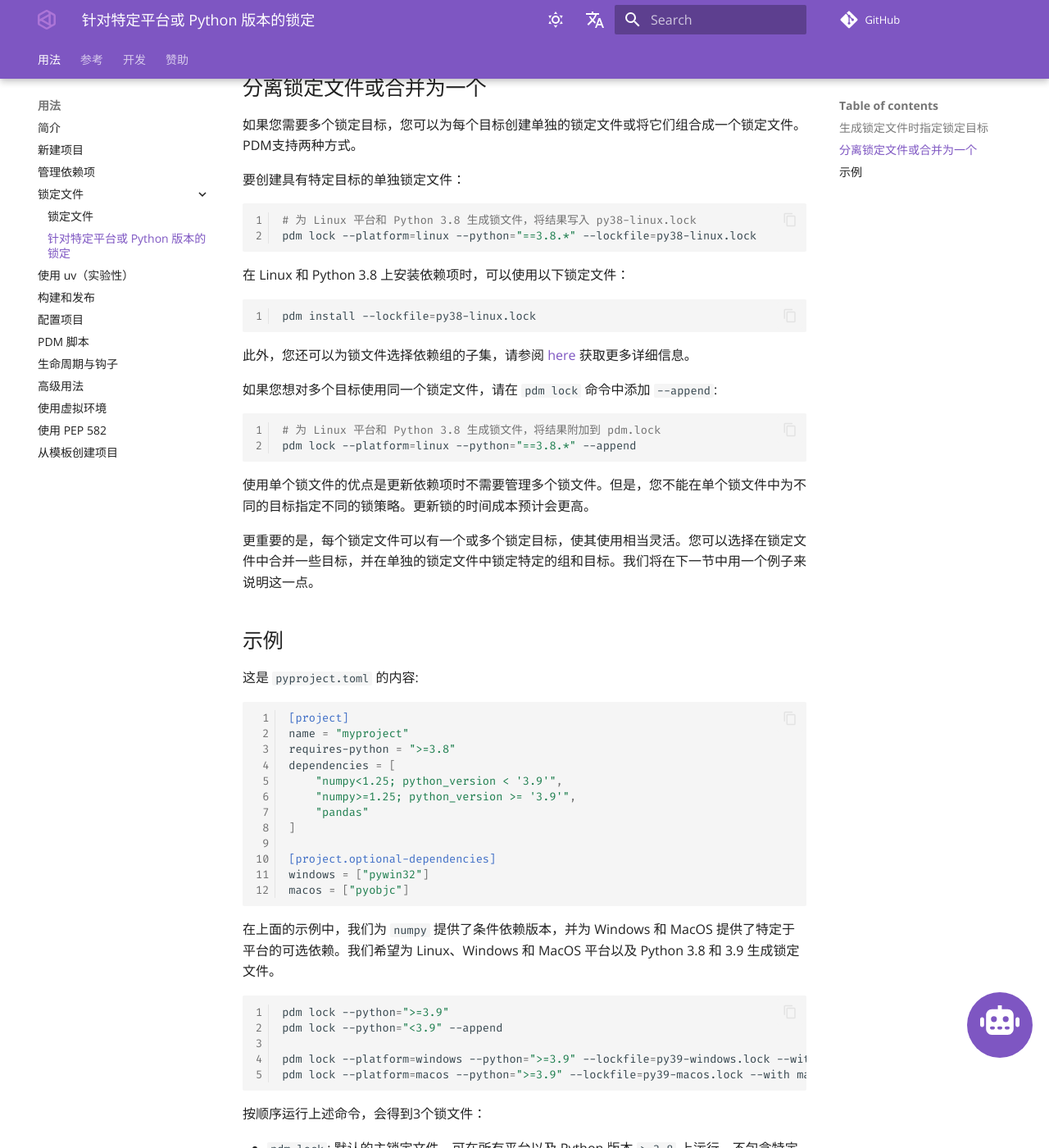
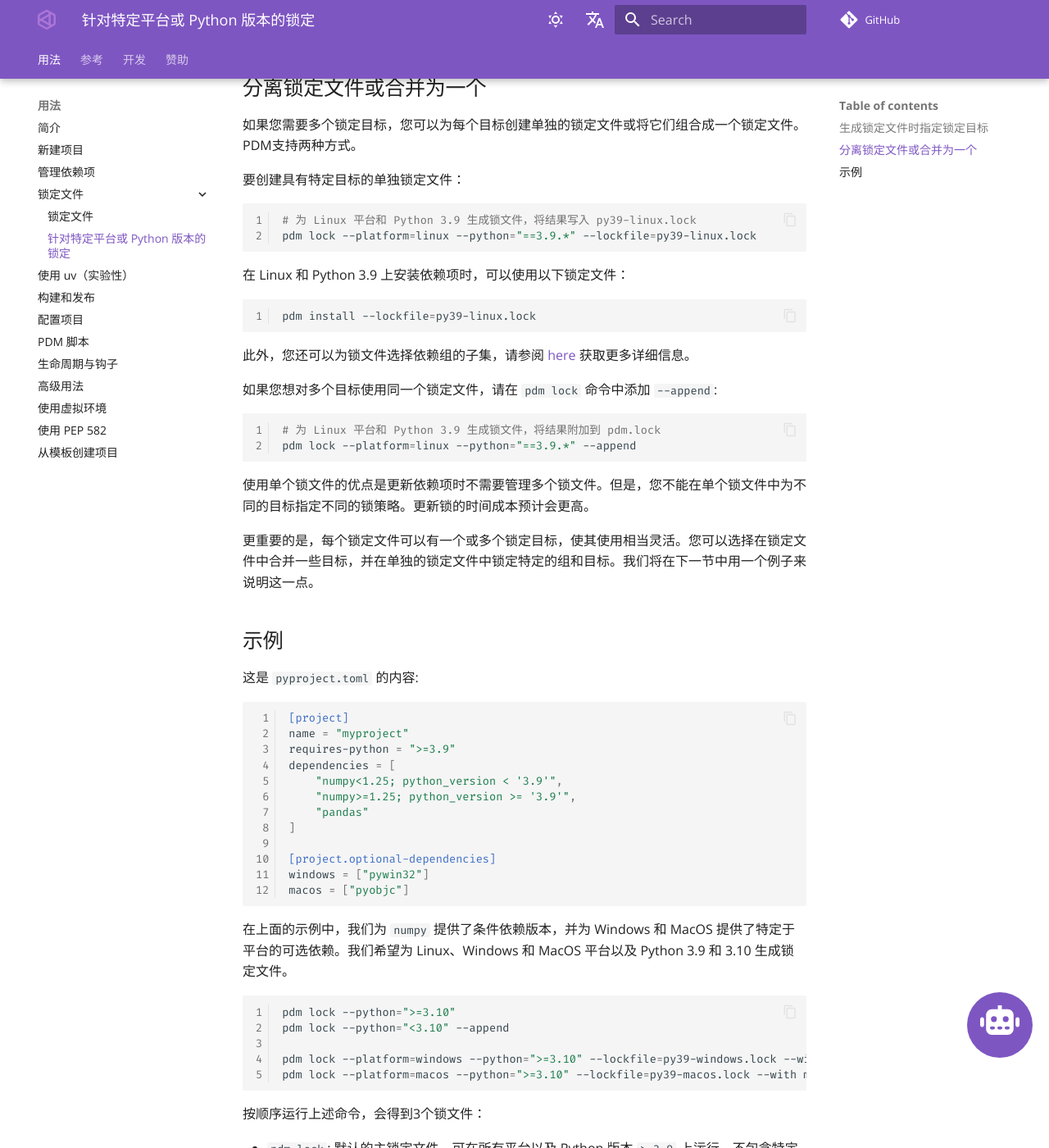
Before and after one commit to pdm-project/pdm-docs-zh, an MkDocs documentation site: the page built from docs/usage/lock-targets.md, in a window 1280 px wide and 1400 px high, scrolled down 1716 px. Shown: the whole window at 82% size. Built offline with MkDocs 1.6.1 and Material for MkDocs 9.7.7, drawn with Linux system fonts in a browser that asks for light colours; comment, search, counter and statistics services are not loaded; the version menu is left out; some of the changed text lies outside the part shown; grey boxes are pictures that could not be loaded.

Commit message:
sync: fdcc7501

````diff
--- a/docs/usage/lock-targets.md
+++ b/docs/usage/lock-targets.md
@@ -9,21 +9,21 @@
 ```toml
 [project]
 name = "myproject"
-requires-python = ">=3.8"
+requires-python = ">=3.9"
 dependencies = [
-    "numpy<1.25; python_version < '3.9'",
-    "numpy>=1.25; python_version >= '3.9'",
+    "numpy<1.25; python_version < '3.10'",
+    "numpy>=1.25; python_version >= '3.10'",
     "pywin32; sys_platform == 'win32'",
 ]
 ```
 
-在这种情况下，很难为每个包在所有平台和Python版本（>=3.8）上获得单个解析方案。建议而是为特定平台或Python版本创建锁定文件。
+在这种情况下，很难为每个包在所有平台和Python版本（>=3.9）上获得单个解析方案。建议而是为特定平台或Python版本创建锁定文件。
 
 ## 生成锁定文件时指定锁定目标
 
 生成锁定文件时指定锁定目标
 
-- `--python=<PYTHON_RANGE>`: 一个符合 [PEP 440](https://www.python.org/dev/peps/pep-0440/) 的 Python 版本指定器。例如，`--python=">=3.8,<3.10"` 将为 Python 版本 `>=3.8` 且 `<3.10` 生成一个锁定文件。为了方便起见，`--python=3.10` 等同于 `--python=">=3.10"`，意味着为 Python 3.10 及以上版本进行解析。
+- `--python=<PYTHON_RANGE>`: 一个符合 [PEP 440](https://www.python.org/dev/peps/pep-0440/) 的 Python 版本指定器。例如，`--python=">=3.9,<3.10"` 将为 Python 版本 `>=3.9` 且 `<3.10` 生成一个锁定文件。为了方便起见，`--python=3.10` 等同于 `--python=">=3.10"`，意味着为 Python 3.10 及以上版本进行解析。
 - `--platform=<PLATFORM>`: 平台说明符。例如，`pdm lock--Platform=linux` 将为 x86_64 平台生成 Linux 锁文件。可用选项有：
     * `linux`
     * `windows`
@@ -46,7 +46,7 @@ dependencies = [
 
 !!! note "`python` 标准和 `requires-python`"
 
-    锁目标中的 `--python` 选项或 `requires-python` 标准仍然受到 `pyproject.toml` 中的 `requires-python` 的限制。例如，如果 `requires-python` 是 `>=3.8` 并且您指定了 `--python="<3.11"`，则锁目标将是 `>=3.8，<3.11`。
+    锁目标中的 `--python` 选项或 `requires-python` 标准仍然受到 `pyproject.toml` 中的 `requires-python` 的限制。例如，如果 `requires-python` 是 `>=3.9` 并且您指定了 `--python="<3.11"`，则锁目标将是 `>=3.9，<3.11`。
 
 ## 分离锁定文件或合并为一个
 
@@ -55,14 +55,14 @@ dependencies = [
 要创建具有特定目标的单独锁定文件：
 
 ```bash
-# 为 Linux 平台和 Python 3.8 生成锁文件，将结果写入 py38-linux.lock
-pdm lock --platform=linux --python="==3.8.*" --lockfile=py38-linux.lock
+# 为 Linux 平台和 Python 3.9 生成锁文件，将结果写入 py39-linux.lock
+pdm lock --platform=linux --python="==3.9.*" --lockfile=py39-linux.lock
 ```
 
-在 Linux 和 Python 3.8 上安装依赖项时，可以使用以下锁定文件：
+在 Linux 和 Python 3.9 上安装依赖项时，可以使用以下锁定文件：
 
 ```bash
-pdm install --lockfile=py38-linux.lock
+pdm install --lockfile=py39-linux.lock
 ```
 
 此外，您还可以为锁文件选择依赖组的子集，请参阅 [here](./lockfile.md#specify-another-lock-file-to-use) 获取更多详细信息。
@@ -70,8 +70,8 @@ pdm install --lockfile=py38-linux.lock
 如果您想对多个目标使用同一个锁定文件，请在 `pdm lock` 命令中添加 `--append`:
 
 ```bash
-# 为 Linux 平台和 Python 3.8 生成锁文件，将结果附加到 pdm.lock
-pdm lock --platform=linux --python="==3.8.*" --append
+# 为 Linux 平台和 Python 3.9 生成锁文件，将结果附加到 pdm.lock
+pdm lock --platform=linux --python="==3.9.*" --append
 ```
 
 使用单个锁文件的优点是更新依赖项时不需要管理多个锁文件。但是，您不能在单个锁文件中为不同的目标指定不同的锁策略。更新锁的时间成本预计会更高。
@@ -85,7 +85,7 @@ pdm lock --platform=linux --python="==3.8.*" --append
 ```toml
 [project]
 name = "myproject"
-requires-python = ">=3.8"
+requires-python = ">=3.9"
 dependencies = [
     "numpy<1.25; python_version < '3.9'",
     "numpy>=1.25; python_version >= '3.9'",
@@ -97,17 +97,17 @@ windows = ["pywin32"]
 macos = ["pyobjc"]
 ```
 
-在上面的示例中，我们为 `numpy` 提供了条件依赖版本，并为 Windows 和 MacOS 提供了特定于平台的可选依赖。我们希望为 Linux、Windows 和 MacOS 平台以及 Python 3.8 和 3.9 生成锁定文件。
+在上面的示例中，我们为 `numpy` 提供了条件依赖版本，并为 Windows 和 MacOS 提供了特定于平台的可选依赖。我们希望为 Linux、Windows 和 MacOS 平台以及 Python 3.9 和 3.10 生成锁定文件。
 
 ```bash
-pdm lock --python=">=3.9"
-pdm lock --python="<3.9" --append
+pdm lock --python=">=3.10"
+pdm lock --python="<3.10" --append
 
-pdm lock --platform=windows --python=">=3.9" --lockfile=py39-windows.lock --with windows
-pdm lock --platform=macos --python=">=3.9" --lockfile=py39-macos.lock --with macos
+pdm lock --platform=windows --python=">=3.10" --lockfile=py39-windows.lock --with windows
+pdm lock --platform=macos --python=">=3.10" --lockfile=py39-macos.lock --with macos
 ```
 按顺序运行上述命令，会得到3个锁文件：
 
-- `pdm.lock`: 默认的主锁定文件，可在所有平台以及 Python 版本 `>=3.8` 上运行。不包含特定平台的依赖项。在此锁定文件中，有两个版本的 `numpy`，分别适用于 Python 3.9 及以上和以下。PDM 安装程序将根据 Python 版本选择正确的版本。
-- `py39-windows.lock`: 适用于 Windows 平台和 Python 3.9 及以上的锁定文件，包括 Windows 的可选依赖项。
-- `py39-macos.lock`: 适用于 MacOS 平台和 Python 3.9 及以上的锁定文件，包括 MacOS 的可选依赖项。
+- `pdm.lock`: 默认的主锁定文件，可在所有平台以及 Python 版本 `>=3.9` 上运行。不包含特定平台的依赖项。在此锁定文件中，有两个版本的 `numpy`，分别适用于 Python 3.10 及以上和以下。PDM 安装程序将根据 Python 版本选择正确的版本。
+- `py39-windows.lock`: 适用于 Windows 平台和 Python 3.10 及以上的锁定文件，包括 Windows 的可选依赖项。
+- `py39-macos.lock`: 适用于 MacOS 平台和 Python 3.10 及以上的锁定文件，包括 MacOS 的可选依赖项。
````
Also changed, not shown: docs/index.md (+2 -2 lines), docs/usage/advanced.md (+1 -1 lines), docs/usage/project.md (+6 -6 lines), docs/usage/venv.md (+4 -4 lines).
